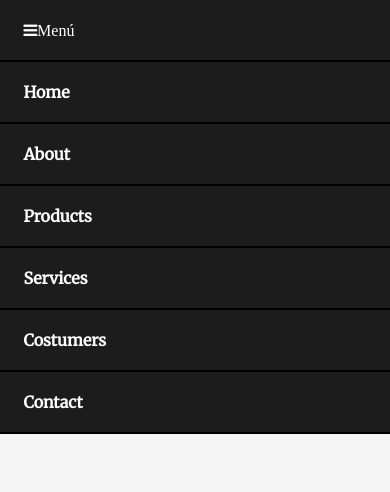
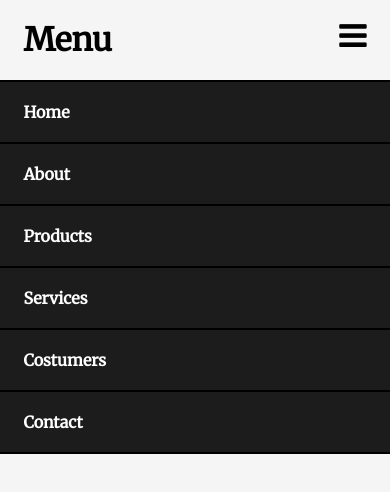
Before and after one commit to nicolealiste/menu-laboratoria, a plain HTML site: page index.html in a window 390 px wide. Drawn offline with Linux system fonts and the light colour scheme.

Commit message:
Cambio en la estructura, se pone hover a menu responsive

```diff
--- a/assets/css/main.css
+++ b/assets/css/main.css
@@ -45,7 +45,7 @@ a:hover{
 	display: none;
 	color: #fff;
 	text-decoration: none;
-	font-size: 1em;
+	font-size: 2em;
 }
 
 .menu .link{
@@ -81,9 +81,17 @@ a:hover{
 
 	header .btn-menu{
 		background-color: #1C1C1C;
-		display: inline-block;
+		display: flex;
+		flex-direction: row-reverse;
+		justify-content: space-between;
 		color: white;
 		width: 100%;
 		text-align: left;
 	}
+
+	a:hover{
+	background: whitesmoke;
+	color: black;
+	}
+
 }
--- a/index.html
+++ b/index.html
@@ -12,7 +12,7 @@
 <body>
 	<header>
 		<div class="menu-bar">
-			<a href="#" class="btn-menu"><span <i class="fa fa-bars" id="boton" aria-hidden="true"></i>Menú</span></a>
+			<a href="#" class="btn-menu"><span <i class="fa fa-bars" id="boton" aria-hidden="true"></i></span>Menu</a>
 		</div>
 		<nav class="menu flex-container">
 			<a href="#" class="link">Home</a>
```
